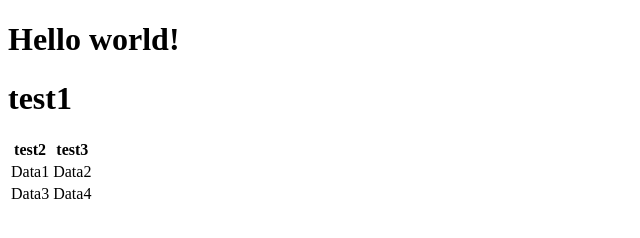
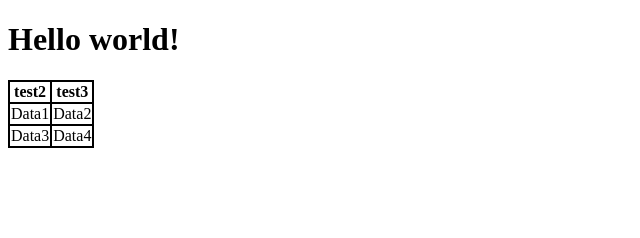
Before and after one commit to mloomets/mloomets.github.io, a plain HTML site: page index.html in a window 1280 px wide. Shown: the whole page, without its empty margins (0-640 px from the left). Drawn offline with Linux system fonts and the light colour scheme.

Commit message:
Added styling to the table

```diff
--- a/index.html
+++ b/index.html
@@ -3,10 +3,16 @@
 <head lang="en">
 	<meta charset="UTF-8">
 	<title>My first website</title>
+	<style>
+		table, th, td {
+			border: 2px solid black;
+			border-collapse: collapse;
+		}
+	</style>
 </head>
 <body>
 	<h1>Hello world!</h1>
-	<table><h1>test1</h1>
+	<table>
 		<th>test2</th>
 		<th>test3</th>
 		<tr>
```
